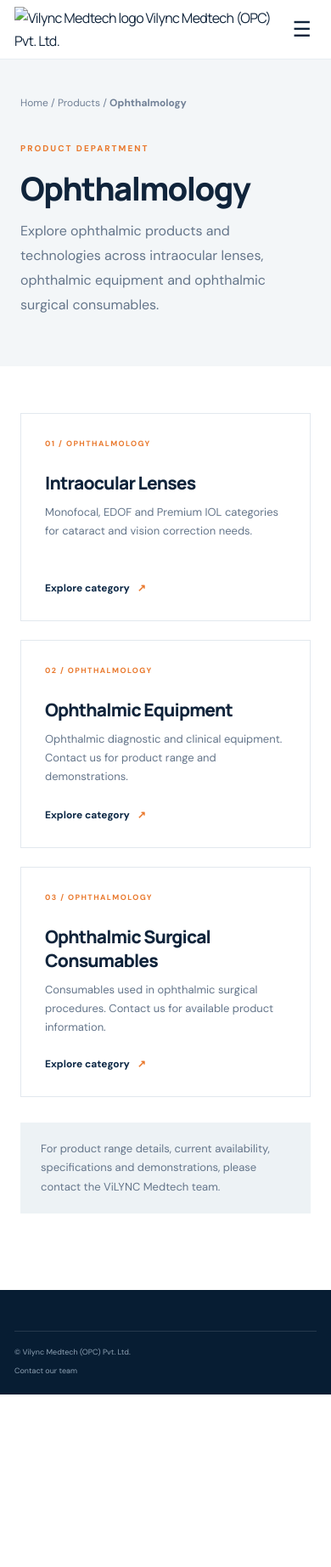
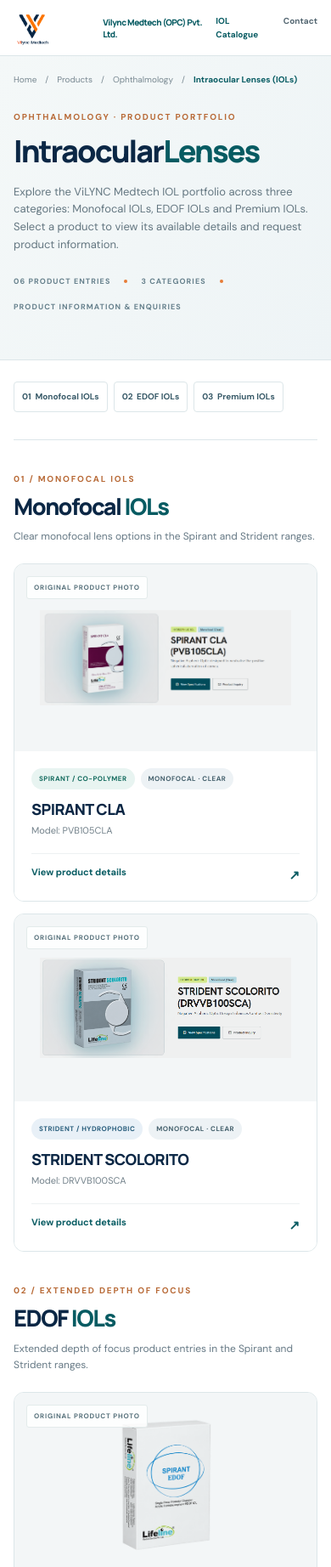
Before and after one commit to vilyncmedtech-ui/Website, a plain HTML site: page products/ophthalmology/iols/index.html in a window 390 px wide. Shown: the top 1844 px of the page at 85% size. Before the commit the page ends 1641 px from the top, so only its background shows below. Drawn offline with Linux system fonts and the light colour scheme.

Commit message:
Update index.html

```diff
--- a/products/ophthalmology/iols/index.html
+++ b/products/ophthalmology/iols/index.html
@@ -3,95 +3,171 @@
 <head>
   <meta charset="utf-8">
   <meta name="viewport" content="width=device-width, initial-scale=1">
-  <meta name="description" content="Ophthalmology product categories from Vilync Medtech (OPC) Pvt. Ltd.">
+  <meta name="description" content="Explore the ViLYNC Medtech intraocular lens portfolio: Monofocal IOLs, EDOF IOLs and Premium IOLs.">
   <meta name="theme-color" content="#0b2745">
-  <title>Ophthalmology | Vilync Medtech (OPC) Pvt. Ltd.</title>
+  <title>Intraocular Lenses | Vilync Medtech (OPC) Pvt. Ltd.</title>
   <link rel="preconnect" href="https://fonts.googleapis.com">
   <link rel="preconnect" href="https://fonts.gstatic.com" crossorigin>
   <link href="https://fonts.googleapis.com/css2?family=DM+Sans:wght@400;500;600;700&family=Manrope:wght@400;500;600;700;800&display=swap" rel="stylesheet">
-  <link rel="stylesheet" href="../../../styles.css">
-  <style>
-    .dept-page-hero{background:#f3f6f8;padding:64px 0 52px}
-    .dept-page-hero .container{max-width:1180px;margin:auto;width:calc(100% - 48px)}
-    .dept-crumb{font-size:12px;color:#718096;margin-bottom:28px}.dept-crumb a{color:#718096}
-    .dept-kicker{font-size:10px;letter-spacing:.2em;color:#e9782c;font-weight:800}
-    .dept-page-hero h1{font:800 clamp(38px,5vw,58px)/1.08 Manrope,Arial,sans-serif;color:#10243b;margin:15px 0}
-    .dept-page-hero h1 em{font-style:normal;color:#ef8738}
-    .dept-page-hero p{max-width:650px;color:#64758a;line-height:1.8}
-    .dept-content{padding:55px 0 90px}
-    .dept-content .container{max-width:1180px;margin:auto;width:calc(100% - 48px)}
-    .dept-category-grid{display:grid;grid-template-columns:repeat(3,minmax(0,1fr));gap:22px}
-    .dept-category{background:#fff;border:1px solid #e2e8ee;padding:28px;min-height:245px;display:flex;flex-direction:column;align-items:flex-start}
-    .dept-index{font-size:9px;letter-spacing:.16em;color:#e9782c;font-weight:800}
-    .dept-category h2{font:800 21px Manrope,Arial,sans-serif;color:#10243b;margin:24px 0 10px}
-    .dept-category p{font-size:13px;line-height:1.7;color:#64758a;margin:0 0 22px}
-    .dept-category a{margin-top:auto;color:#0b2745;font-size:12px;font-weight:800}
-    .dept-category a b{color:#e9782c;margin-left:6px}
-    .dept-contact-note{margin-top:30px;padding:20px 24px;background:#edf2f5;color:#64758a;font-size:13px;line-height:1.7}
-    @media(max-width:800px){.dept-category-grid{grid-template-columns:1fr 1fr}}
-    @media(max-width:580px){.dept-category-grid{grid-template-columns:1fr}.dept-page-hero{padding:42px 0}}
-    .nav-dropdown{position:relative}.nav-drop-toggle{border:0;background:transparent;color:#40536a;font:inherit;font-weight:700;cursor:pointer;padding:10px 0}
-    .nav-menu{display:none;position:absolute;top:calc(100% + 14px);right:-170px;z-index:50;min-width:490px;padding:22px;grid-template-columns:1fr 1fr;gap:22px;background:#fff;border:1px solid #e3e9ee;box-shadow:0 18px 45px #10243b20;border-radius:6px}
-    .nav-dropdown:hover .nav-menu,.nav-dropdown:focus-within .nav-menu,.nav-dropdown.menu-open .nav-menu{display:grid}
-    .nav-menu-group{display:flex;flex-direction:column;gap:11px}.nav-menu-group a{font-size:12px;color:#52657a}.nav-menu-group .nav-menu-heading{font-family:Manrope,Arial,sans-serif;color:#0b2745;font-weight:800;font-size:13px;padding-bottom:9px;border-bottom:1px solid #e7edf2}
-    @media(max-width:680px){.nav-dropdown{width:100%}.nav-drop-toggle{width:100%;text-align:left;padding:0}.nav-menu{position:static;min-width:0;width:100%;margin-top:12px;padding:15px;grid-template-columns:1fr;gap:18px;box-shadow:none}}
-  </style>
+  <link rel="stylesheet" href="iol-catalogue.css">
 </head>
 <body>
-<header class="site-header">
-  <div class="container nav-wrap">
-    <a class="brand" href="/" aria-label="Vilync Medtech (OPC) Pvt. Ltd. home">
-      <img src="../../assets/vilync-logo.png" alt="Vilync Medtech logo">
-      <span class="brand-name">Vilync Medtech (OPC) Pvt. Ltd.</span>
+<header class="iol-header">
+  <a class="iol-brand" href="../../../" aria-label="Vilync Medtech (OPC) Pvt. Ltd. home">
+    <img src="../../../assets/vilync-logo.png" alt="Vilync Medtech logo">
+    <span>Vilync Medtech (OPC) Pvt. Ltd.</span>
   </a>
-    <button class="menu-toggle" type="button" aria-label="Open navigation" aria-expanded="false">☰</button>
-    <nav class="nav" aria-label="Main navigation">
-      <a href="/">Home</a><a href="/#about">About</a>
-      <div class="nav-dropdown">
-        <button class="nav-drop-toggle" type="button" aria-expanded="false" aria-controls="products-menu">Products <span aria-hidden="true">⌄</span></button>
-        <div class="nav-menu" id="products-menu">
-          <div class="nav-menu-group"><a class="nav-menu-heading" href="/products/ophthalmology/">Ophthalmology</a><a href="/products/ophthalmology/iols/">Intraocular Lenses</a><a href="/products/ophthalmology/#ophthalmic-equipment">Ophthalmic Equipment</a><a href="/products/ophthalmology/#ophthalmic-consumables">Ophthalmic Surgical Consumables</a></div>
-          <div class="nav-menu-group"><a class="nav-menu-heading" href="/products/general-surgery/">General Surgery</a><a href="/products/general-surgery/#surgical-equipment">Surgical Equipment</a><a href="/products/general-surgery/#surgical-consumables">Surgical Consumables</a></div>
+  <nav aria-label="Main navigation">
+    <a href="../../../">Home</a>
+    <a href="./" class="active">IOL Catalogue</a>
+    <a href="../../../#contact">Contact</a>
+  </nav>
+</header>
+
+<main>
+  <section class="iol-hero">
+    <div class="wrap">
+      <div class="crumb">
+        <a href="../../../">Home</a>
+        <span>/</span>
+        <a href="../../../#products">Products</a>
+        <span>/</span>
+        <span>Ophthalmology</span>
+        <span>/</span>
+        <b>Intraocular Lenses (IOLs)</b>
+      </div>
+      <p class="eyebrow">OPHTHALMOLOGY · PRODUCT PORTFOLIO</p>
+      <h1>Intraocular<em>Lenses</em></h1>
+      <p class="intro">Explore the ViLYNC Medtech IOL portfolio across three categories: Monofocal IOLs, EDOF IOLs and Premium IOLs. Select a product to view its available details and request product information.</p>
+      <div class="hero-meta">
+        <span>06 PRODUCT ENTRIES</span><i></i>
+        <span>3 CATEGORIES</span><i></i>
+        <span>PRODUCT INFORMATION &amp; ENQUIRIES</span>
       </div>
     </div>
-      <a href="/#brands">Our Approach</a><a href="/#contact">Contact</a><a class="nav-cta" href="/#enquiry">Make an Enquiry</a>
-    </nav>
+  </section>
+
+  <section class="catalogue wrap">
+    <div class="category-nav" aria-label="IOL categories">
+      <a href="#monofocal">01&nbsp; Monofocal IOLs</a>
+      <a href="#edof">02&nbsp; EDOF IOLs</a>
+      <a href="#premium">03&nbsp; Premium IOLs</a>
     </div>
-</header>
-<main>
-<section class="dept-page-hero">
-  <div class="container">
-    <div class="dept-crumb"><a href="/">Home</a> / <a href="/#products">Products</a> / <b>Ophthalmology</b></div>
-    <span class="dept-kicker">PRODUCT DEPARTMENT</span>
-    <h1>Ophthalmology</h1>
-    <p>Explore ophthalmic products and technologies across intraocular lenses, ophthalmic equipment and ophthalmic surgical consumables.</p>
+
+    <section class="category-section" id="monofocal">
+      <div class="category-heading">
+        <div><p class="eyebrow">01 / MONOFOCAL IOLS</p><h2>Monofocal <em>IOLs</em></h2></div>
+        <p>Clear monofocal lens options in the Spirant and Strident ranges.</p>
+      </div>
+      <div class="iol-grid">
+        <a class="iol-card" href="monofocal/spirant-cla/">
+          <div class="card-photo">
+            <img src="../../../assets/iol/spirant-cla.png" alt="Original Spirant CLA PVB105CLA product packaging" loading="lazy">
+            <span class="photo-tag">ORIGINAL PRODUCT PHOTO</span>
+          </div>
+          <div class="card-copy">
+            <div class="badges"><span class="badge brand-spirant">SPIRANT / CO-POLYMER</span><span class="badge">MONOFOCAL · CLEAR</span></div>
+            <h3>SPIRANT CLA</h3>
+            <p class="model">Model: PVB105CLA</p>
+            <span class="card-link">View product details <b>↗</b></span>
+          </div>
+        </a>
+
+        <a class="iol-card" href="monofocal/strident-scolorito/">
+          <div class="card-photo">
+            <img src="../../../assets/iol/strident-scolorito.png" alt="Original Strident Scolorito DRVVB100SCA product packaging" loading="lazy">
+            <span class="photo-tag">ORIGINAL PRODUCT PHOTO</span>
+          </div>
+          <div class="card-copy">
+            <div class="badges"><span class="badge brand-strident">STRIDENT / HYDROPHOBIC</span><span class="badge">MONOFOCAL · CLEAR</span></div>
+            <h3>STRIDENT SCOLORITO</h3>
+            <p class="model">Model: DRVVB100SCA</p>
+            <span class="card-link">View product details <b>↗</b></span>
+          </div>
+        </a>
       </div>
     </section>
-<section class="dept-content">
-  <div class="container">
-    <div class="dept-category-grid">
-      <article class="dept-category" id="intraocular-lenses">
-      <span class="dept-index">01 / OPHTHALMOLOGY</span>
-      <h2>Intraocular Lenses</h2>
-      <p>Monofocal, EDOF and Premium IOL categories for cataract and vision correction needs.</p>
-      <a href="/products/ophthalmology/iols/">Explore category <b>↗</b></a>
-    </article><article class="dept-category" id="ophthalmic-equipment">
-      <span class="dept-index">02 / OPHTHALMOLOGY</span>
-      <h2>Ophthalmic Equipment</h2>
-      <p>Ophthalmic diagnostic and clinical equipment. Contact us for product range and demonstrations.</p>
-      <a href="/#enquiry">Explore category <b>↗</b></a>
-    </article><article class="dept-category" id="ophthalmic-consumables">
-      <span class="dept-index">03 / OPHTHALMOLOGY</span>
-      <h2>Ophthalmic Surgical Consumables</h2>
-      <p>Consumables used in ophthalmic surgical procedures. Contact us for available product information.</p>
-      <a href="/#enquiry">Explore category <b>↗</b></a>
-    </article>
+
+    <section class="category-section" id="edof">
+      <div class="category-heading">
+        <div><p class="eyebrow">02 / EXTENDED DEPTH OF FOCUS</p><h2>EDOF <em>IOLs</em></h2></div>
+        <p>Extended depth of focus product entries in the Spirant and Strident ranges.</p>
       </div>
-    <div class="dept-contact-note">For product range details, current availability, specifications and demonstrations, please contact the ViLYNC Medtech team.</div>
+      <div class="iol-grid">
+        <a class="iol-card" href="edof/spirant-edof/">
+          <div class="card-photo">
+            <img src="../../../assets/iol/spirant-edof.png" alt="Original Spirant EDOF PVB105CLS product packaging" loading="lazy">
+            <span class="photo-tag">ORIGINAL PRODUCT PHOTO</span>
+          </div>
+          <div class="card-copy">
+            <div class="badges"><span class="badge brand-spirant">SPIRANT / CO-POLYMER</span><span class="badge">EDOF</span></div>
+            <h3>SPIRANT EDOF</h3>
+            <p class="model">Model: PVB105CLS</p>
+            <span class="card-link">View product details <b>↗</b></span>
+          </div>
+        </a>
+
+        <a class="iol-card" href="edof/strident-edof/">
+          <div class="card-photo pending-photo">
+            <div class="pending-mark"><span>PHOTO PENDING</span><b>STRIDENT EDOF</b><small>Official product image will be added when supplied</small></div>
+            <span class="photo-tag">IMAGE AWAITED</span>
+          </div>
+          <div class="card-copy">
+            <div class="badges"><span class="badge brand-strident">STRIDENT / HYDROPHOBIC</span><span class="badge">EDOF</span></div>
+            <h3>STRIDENT EDOF</h3>
+            <p class="model">Model: Awaiting confirmation</p>
+            <span class="card-link">View product details <b>↗</b></span>
+          </div>
+        </a>
       </div>
     </section>
+
+    <section class="category-section" id="premium">
+      <div class="category-heading">
+        <div><p class="eyebrow">03 / PREMIUM IOLS</p><h2>Premium <em>IOLs</em></h2></div>
+        <p>Premium lens options, including Autofocus Pro products in the Spirant and Strident ranges.</p>
+      </div>
+      <div class="iol-grid">
+        <a class="iol-card" href="autofocus-pro/spirant-autofocus-pro/">
+          <div class="card-photo">
+            <img src="../../../assets/iol/spirant-autofocus-pro.png" alt="Original Spirant Autofocus Pro product packaging" loading="lazy">
+            <span class="photo-tag">ORIGINAL PRODUCT PHOTO</span>
+          </div>
+          <div class="card-copy">
+            <div class="badges"><span class="badge brand-spirant">SPIRANT / CO-POLYMER</span><span class="badge">AUTOFOCUS PRO</span></div>
+            <h3>SPIRANT AUTOFOCUS PRO</h3>
+            <p class="model">Model: Awaiting confirmation</p>
+            <span class="card-link">View product details <b>↗</b></span>
+          </div>
+        </a>
+
+        <a class="iol-card" href="autofocus-pro/strident-autofocus-pro/">
+          <div class="card-photo">
+            <img src="../../../assets/iol/strident-autofocus-pro.png" alt="Original Strident Autofocus Pro VVB10ASCA product packaging" loading="lazy">
+            <span class="photo-tag">ORIGINAL PRODUCT PHOTO</span>
+          </div>
+          <div class="card-copy">
+            <div class="badges"><span class="badge brand-strident">STRIDENT / HYDROPHOBIC</span><span class="badge">AUTOFOCUS PRO</span></div>
+            <h3>STRIDENT AUTOFOCUS PRO</h3>
+            <p class="model">Model: VVB10ASCA</p>
+            <span class="card-link">View product details <b>↗</b></span>
+          </div>
+        </a>
+      </div>
+    </section>
+
+    <p class="catalogue-note">Technical specifications, available powers, clinical documentation and regulatory details will be published only after verification against official product literature.</p>
+  </section>
 </main>
-<footer class="footer"><div class="container footer-bottom"><span>© <span id="year"></span> Vilync Medtech (OPC) Pvt. Ltd.</span><span><a href="/#contact">Contact our team</a></span></div></footer>
-<script src="../../script.js"></script>
+
+<footer class="iol-footer">
+  <div class="wrap">
+    <strong>Vilync Medtech (OPC) Pvt. Ltd.</strong>
+    <span>Lucknow, Uttar Pradesh, India</span>
+    <a href="mailto:info@vilyncmedtech.com">info@vilyncmedtech.com</a>
+    <small>© <span id="year"></span> Vilync Medtech. All rights reserved.</small>
+  </div>
+</footer>
+<script>document.getElementById('year').textContent = new Date().getFullYear();</script>
 </body>
 </html>
```
Lines whose indentation alone changed are shown as unchanged.
